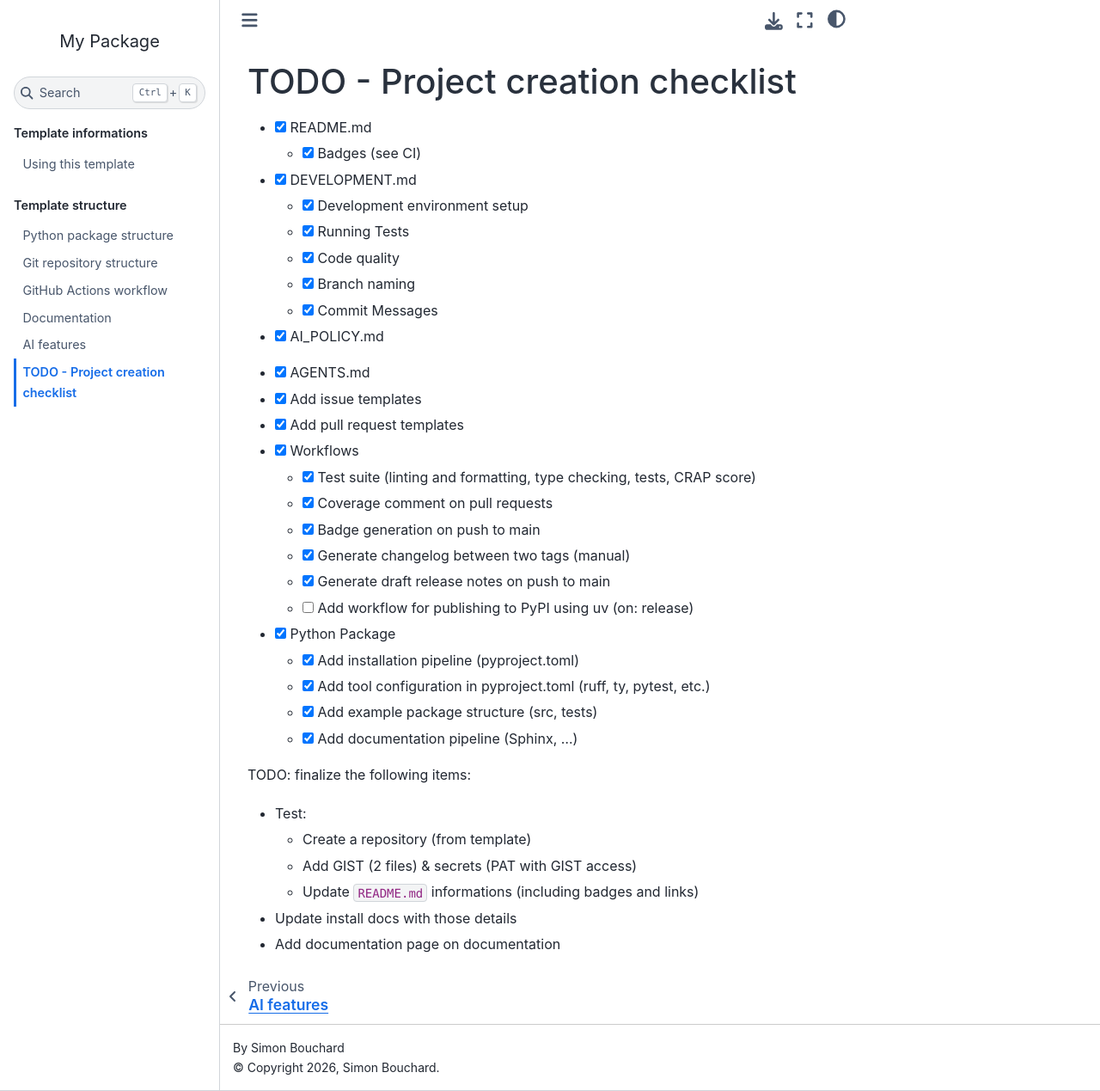
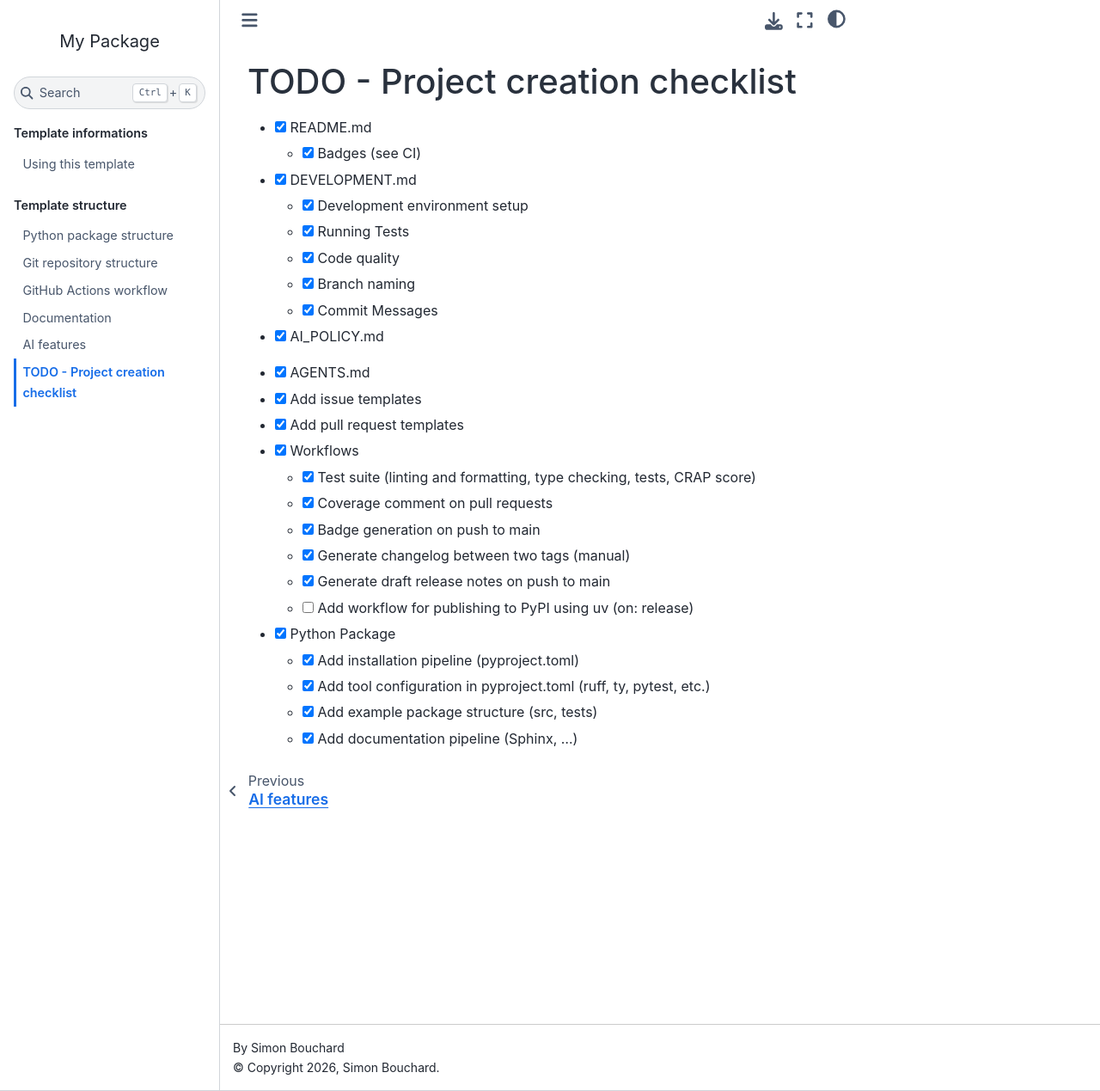
Before and after one commit to SBouchard01/python-template, a Sphinx documentation site: the page built from docs/todo.md, in a window 1280 px wide and 1269 px high. Shown: the whole window at 86% size. Built offline with Sphinx 7.4.7 and the Sphinx Book theme 1.1.4, drawn with Linux system fonts in a browser that asks for light colours.

Commit message:
chore(docs): remove finalized TODO items from project checklist

```diff
--- a/docs/todo.md
+++ b/docs/todo.md
@@ -24,12 +24,3 @@
   - [x] Add tool configuration in pyproject.toml (ruff, ty, pytest, etc.)
   - [x] Add example package structure (src, tests)
   - [x] Add documentation pipeline (Sphinx, ...)
-
-
-TODO: finalize the following items:
-- Test:
-  - Create a repository (from template)
-  - Add GIST (2 files) & secrets (PAT with GIST access)
-  - Update `README.md` informations (including badges and links)
-- Update install docs with those details
-- Add documentation page on documentation
```
